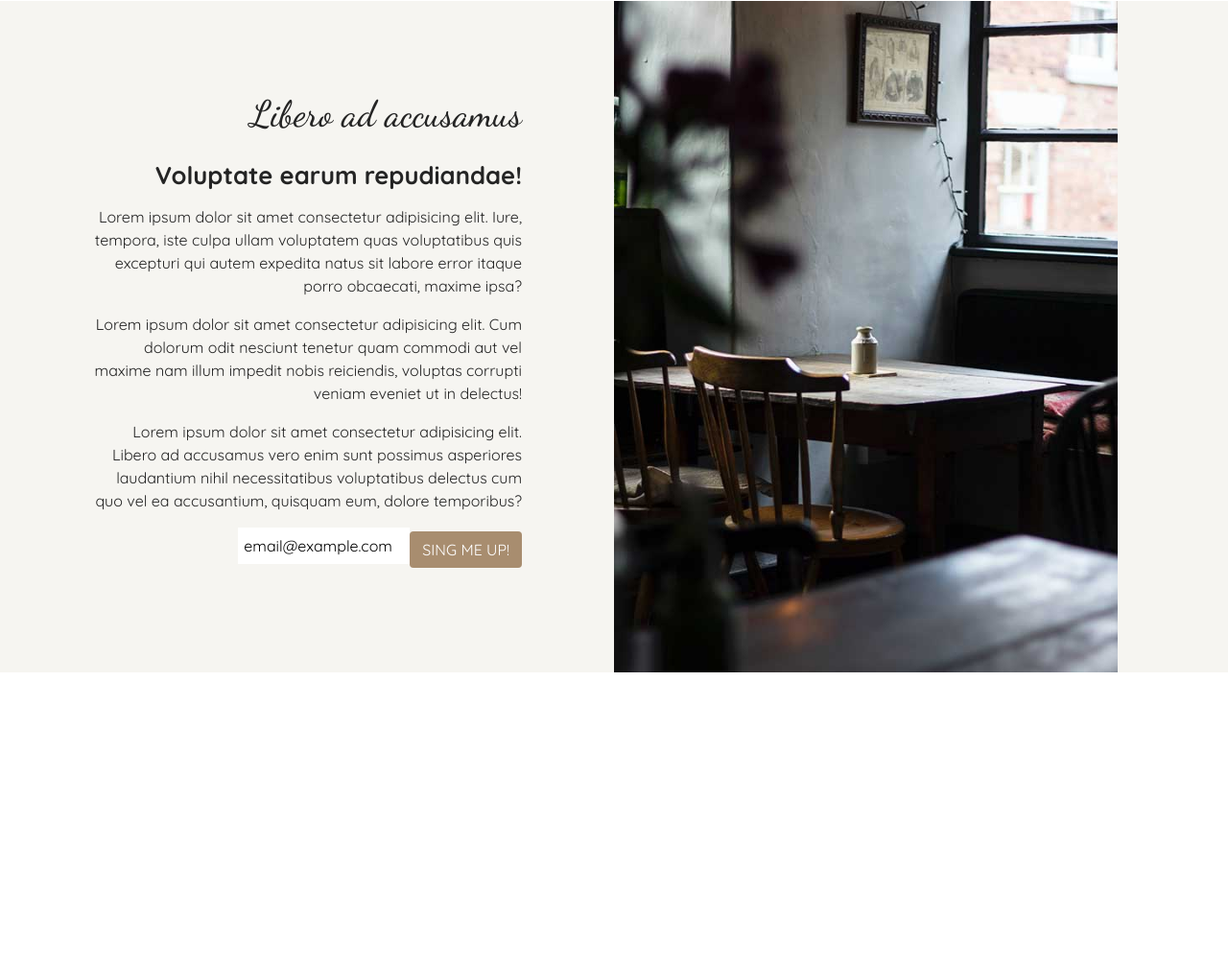
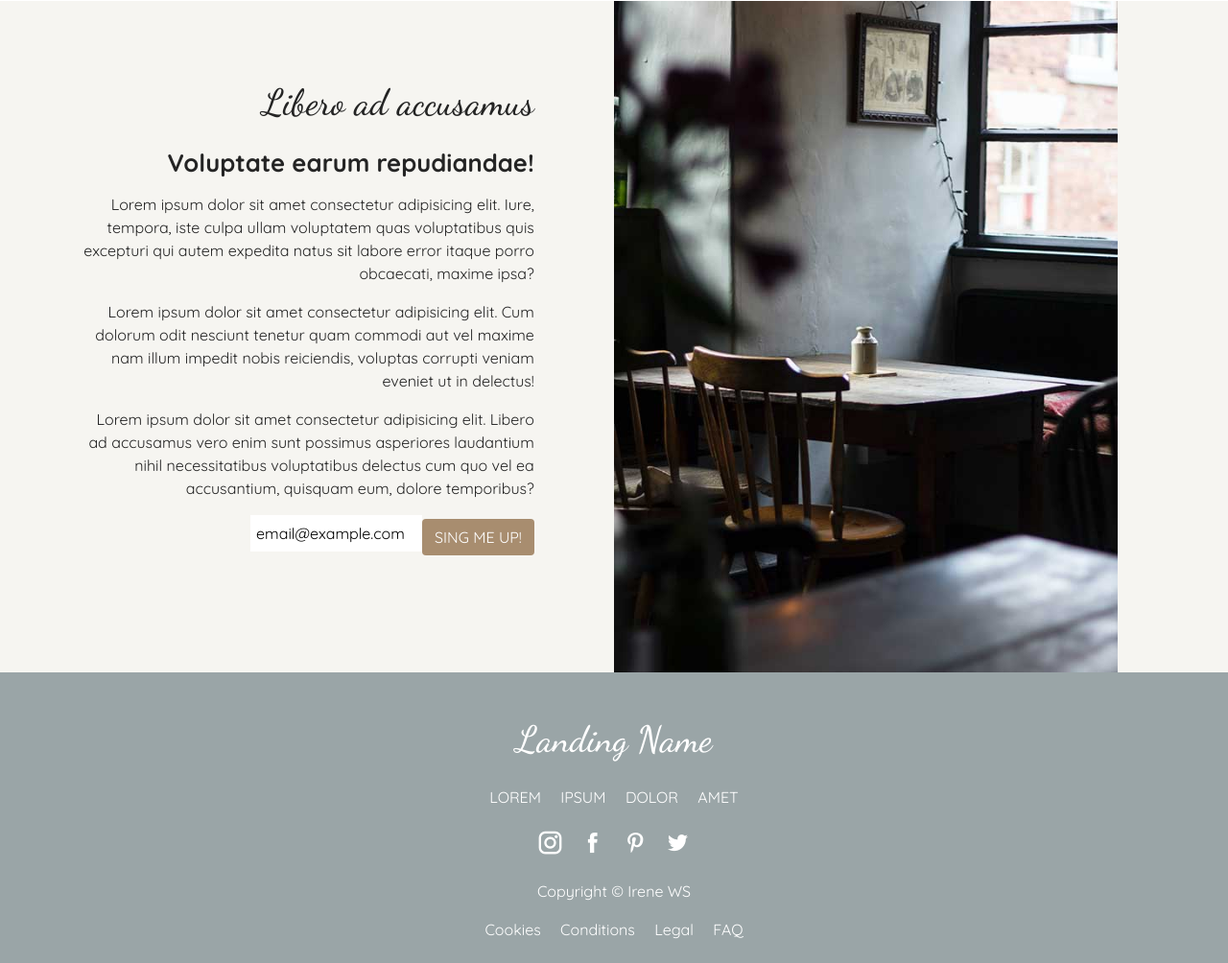
Before and after one commit to irenews/rustic-landing, a plain HTML site: page index.html in a window 1280 px wide. Shown: the part 2708-3712 px from the top of the page at 96% size. Before the commit the page ends 3409 px from the top, so only its background shows below. Drawn offline with nearby package versions, Linux system fonts and the light colour scheme.

Commit message:
End Footer

```diff
--- a/assets/css/style.css
+++ b/assets/css/style.css
@@ -1,6 +1,22 @@
 /* Fonts */
 @import url('https://fonts.googleapis.com/css2?family=Quicksand:wght@300;400;500;600;700&display=swap');
 @import url('https://fonts.googleapis.com/css2?family=Dancing+Script:wght@400;500;600;700&family=Quicksand:wght@300;400;500;600;700&display=swap');
+
+/* Colours */
+.c-brown { color: #a88d6f; }
+.bg-brown { background: #a88d6f; }
+.c-blue { color: #9aa5a7; }
+.bg-blue { background: #9aa5a7; }
+.c-cream { color: #f6f5f1; }
+.bg-cream { background: #f6f5f1; }
+.c-black { color: #242424; }
+.bg-black { background: #242424; }
+
+/* Colours - hover */
+.c-brown_h:hover { color: #a88d6f !important; }
+.bg-brown_h:hover { background: #a88d6f !important; }
+.bg-blue_h:hover { background: #889b9e !important; }
+.c-black_h:hover { color: #242424 !important; }
 
 
 /* Global */
@@ -28,21 +44,6 @@ h4 {
     h3 { font-size: 30px; }
 }
 
-    /* Colours */
-    .c-brown { color: #a88d6f; }
-    .bg-brown { background: #a88d6f; }
-    .c-blue { color: #9aa5a7; }
-    .bg-blue { background: #9aa5a7; }
-    .c-cream { color: #f6f5f1; }
-    .bg-cream { background: #f6f5f1; }
-    .c-black { color: #242424; }
-    .bg-black { background: #242424; }
-
-    /* Colours - hover */
-    .c-brown_h:hover { color: #a88d6f; }
-    .bg-brown_h:hover { background: #a88d6f; }
-    .bg-blue_h:hover { background: #9aa5a7; }
-    .c-black_h:hover { color: #242424; }
 
 /* Header */
 header #up-header{
@@ -81,7 +82,7 @@ header #banner #h1 {
 }
 #image-text .r-text,
 #text-image .l-text {
-    padding: 15%;
+    padding: 13%;
 }
 
 #text-image .form-control-plaintext {
@@ -99,3 +100,12 @@ header #banner #h1 {
         width: 380px !important;
     }
  }
+
+ /* Footer */
+footer .links a {
+    text-decoration: none;
+}
+
+footer .links a i {
+    font-size: 1.5em;
+}
--- a/index.html
+++ b/index.html
@@ -216,7 +216,34 @@
     </section>
 
     <!-- Footer -->
-    <footer class="bg-blue text-white"></footer>
+    <footer class="bg-blue text-white text-center p-5">
+      <div class="container">
+        <h3>Landing Name</h3>
+        <div class="links text-uppercase m-4">
+          <a class="text-white mx-2 c-black_h " href="#">lorem</a>
+          <a class="text-white mx-2 c-black_h " href="#">ipsum</a>
+          <a class="text-white mx-2 c-black_h " href="#">dolor</a>
+          <a class="text-white mx-2 c-black_h " href="#">amet</a>
+        </div>
+
+        <div class="links text-uppercase m-4">
+          <a class="text-white mx-2 c-black_h " href="#"><i class="icofont-instagram"></i></a>
+          <a class="text-white mx-2 c-black_h " href="#"><i class="icofont-facebook"></i></a>
+          <a class="text-white mx-2 c-black_h " href="#"><i class="icofont-pinterest"></i></a>
+          <a class="text-white mx-2 c-black_h " href="#"><i class="icofont-twitter"></i></a>
+        </div>
+
+        <p>Copyright &copy; Irene WS </p>
+
+        <div class="links m-2">
+          <a class="text-white mx-2 c-black_h " href="#">Cookies</a>
+          <a class="text-white mx-2 c-black_h " href="#">Conditions</a>
+          <a class="text-white mx-2 c-black_h " href="#">Legal</a>
+          <a class="text-white mx-2 c-black_h " href="#">FAQ</a>
+        </div>
+
+      </div>
+    </footer>
 
 
 
```
